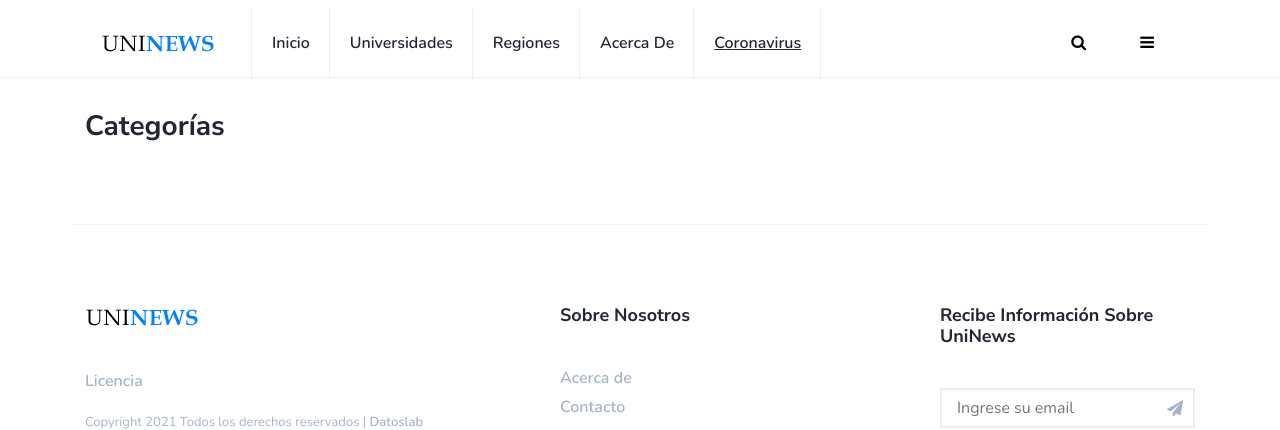
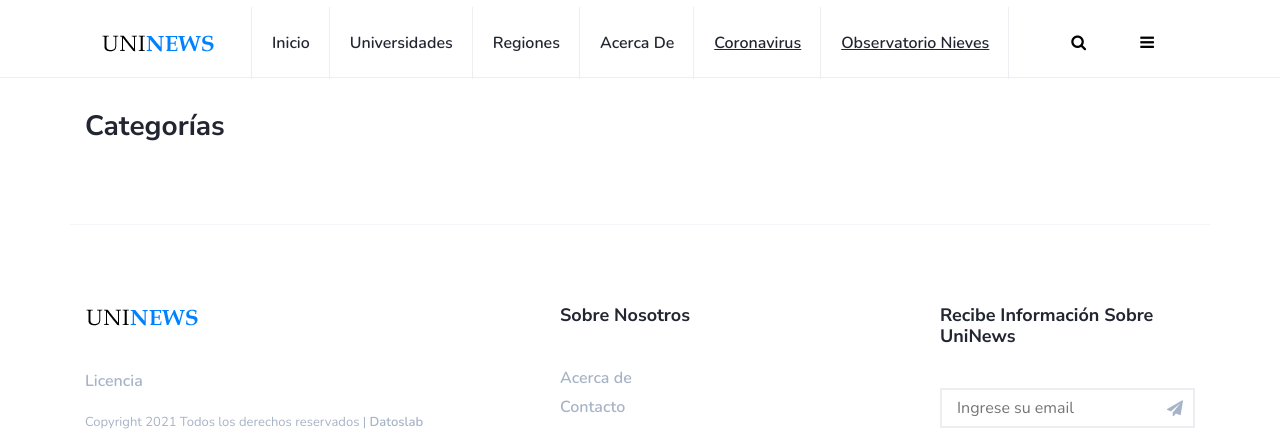
Before and after one commit to ezequiellagos/uninews, a Django app: page /categorias/ in a window 1280 px wide. Shown: the top 430 px of the page. Run offline with Django 3.2, Linux system fonts and the light colour scheme; data that the repository does not hold is empty; some libraries are stand-ins or nearby versions.

Commit message:
Update base.html

```diff
--- a/core/templates/core/base.html
+++ b/core/templates/core/base.html
@@ -89,6 +89,7 @@
                             <li><a href="{% url 'regiones' %}">Regiones</a></li>
                             <li><a href="{% url 'about' %}">Acerca de</a></li>
                             <li><a href="{% url 'topico' 'coronavirus' %}"> <u>Coronavirus</u> </a></li>
+                            <li><a href="{% url 'topico' 'obsnieves' %}"> <u>Observatorio Nieves</u> </a></li>
                         </ul>
                         <!-- /nav -->
 
```
